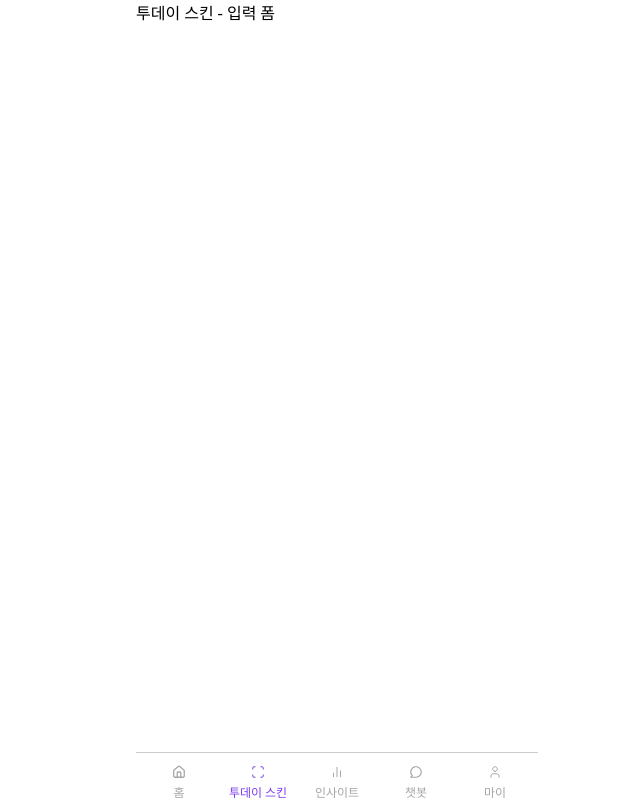
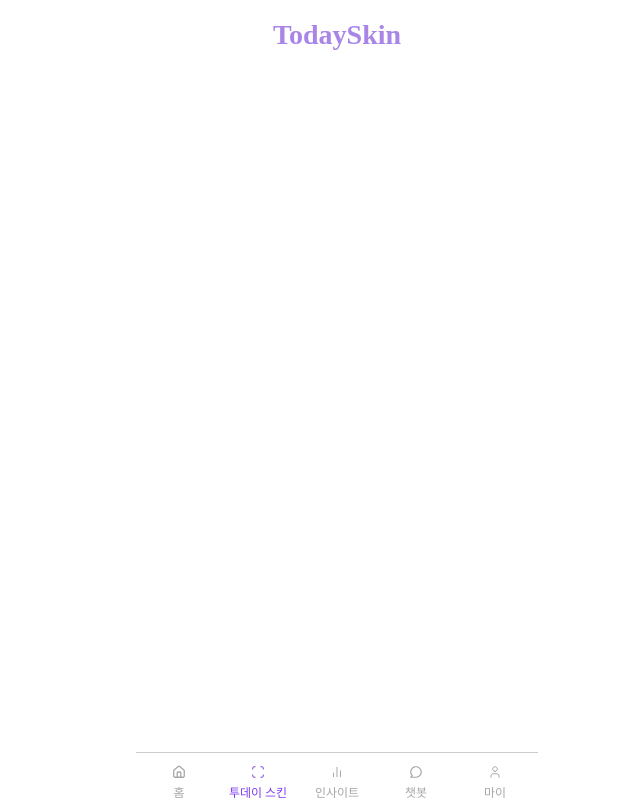
Before and after one commit to Luna-Skin/LunaSkin-FE, a React (Vite) app: page /today-skin in a window 1280 px wide. Shown: the whole page, without its empty margins (303-943 px from the left). Built offline with nearby package versions, Linux system fonts and the light colour scheme.

Commit message:
✨ Feat: 투데이 스킨 헤더 컴포넌트 구현 및 폼 페이지 연결

```diff
--- /dev/null
+++ b/src/components/todaySkin/Header.jsx
@@ -0,0 +1,26 @@
+import styled from "styled-components";
+
+const HeaderWrapper = styled.header`
+  height: 70px;
+  display: flex;
+  align-items: center;
+  justify-content: center;
+`;
+
+const Title = styled.h1`
+  margin: 0;
+  color: #a985e7;
+  font-family: "Pretendard Variable";
+  font-size: 28px;
+  font-style: normal;
+  font-weight: 700;
+  line-height: normal;
+`;
+
+export default function Header() {
+  return (
+    <HeaderWrapper>
+      <Title>TodaySkin</Title>
+    </HeaderWrapper>
+  );
+}
--- a/src/pages/TodaySkin/TodaySkinForm.jsx
+++ b/src/pages/TodaySkin/TodaySkinForm.jsx
@@ -1,3 +1,9 @@
+import Header from "../../components/todaySkin/Header";
+
 export default function TodaySkinForm() {
-  return <div>투데이 스킨 - 입력 폼</div>;
+  return (
+    <div>
+      <Header />
+    </div>
+  );
 }
```
